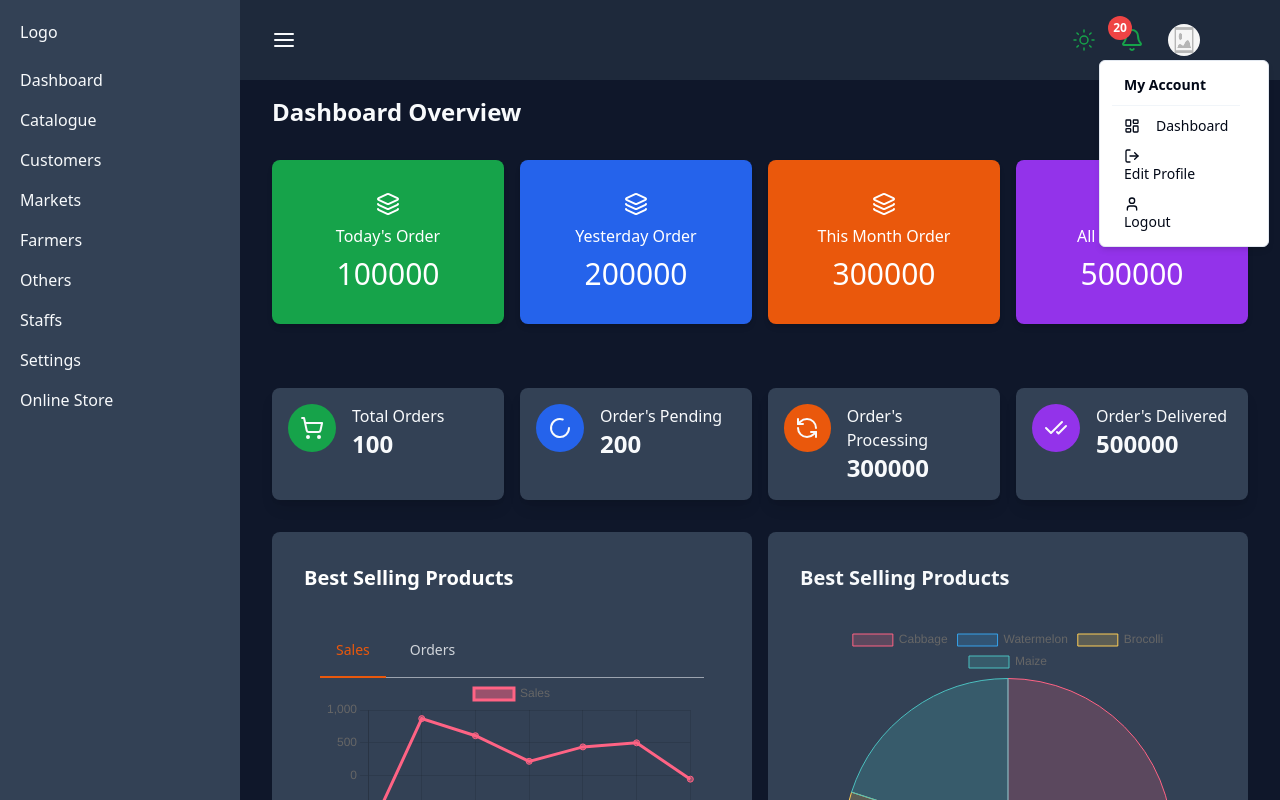
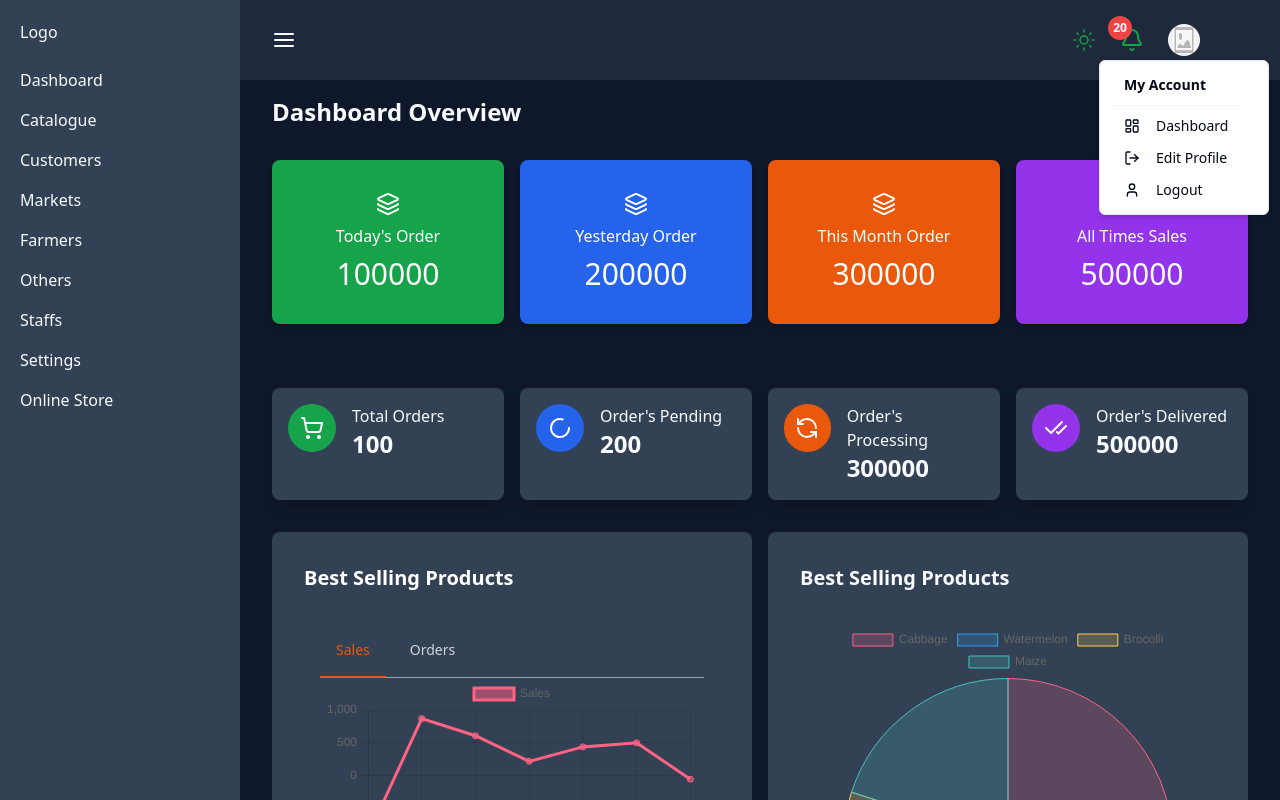
Before and after one commit to AdelekeOfAfrica/ecommerce-typescript, a Next.js app: page /dashboard in a window 1280 px wide. Both pictures are taken after a click on the button 1184 px from the left and 40 px from the top of the page. Shown: the top 800 px of the page. Built offline with nearby package versions, Linux system fonts and the light colour scheme.

Commit message:
worked on the dropdown error

```diff
--- a/components/backoffice/Navbar.jsx
+++ b/components/backoffice/Navbar.jsx
@@ -41,7 +41,7 @@ export default function Navbar() {
                 <DropdownMenuLabel>My Account</DropdownMenuLabel>
                 <DropdownMenuSeparator />
                 <DropdownMenuItem>
-                  <button class="flex items-center space-x-2">
+                  <button className="flex items-center space-x-2">
 
                     <LayoutDashboard className="mr-2 h-4 w-4"/>
                     <span>Dashboard</span>
@@ -49,7 +49,7 @@ export default function Navbar() {
 
                 </DropdownMenuItem>
                 <DropdownMenuItem>
-                   <button>
+                   <button className="flex items-center space-x-2">
                       <LogOut className="mr-2 h-4 w-4"/>
                      <span>Edit Profile</span>
                    </button>
@@ -57,7 +57,7 @@ export default function Navbar() {
 
                 </DropdownMenuItem>
                 <DropdownMenuItem>
-                   <button>
+                   <button className="flex items-center space-x-2">
                       <User className="mr-2 h-4 w-4"/>
                        <span>Logout </span>
                    </button>
```
